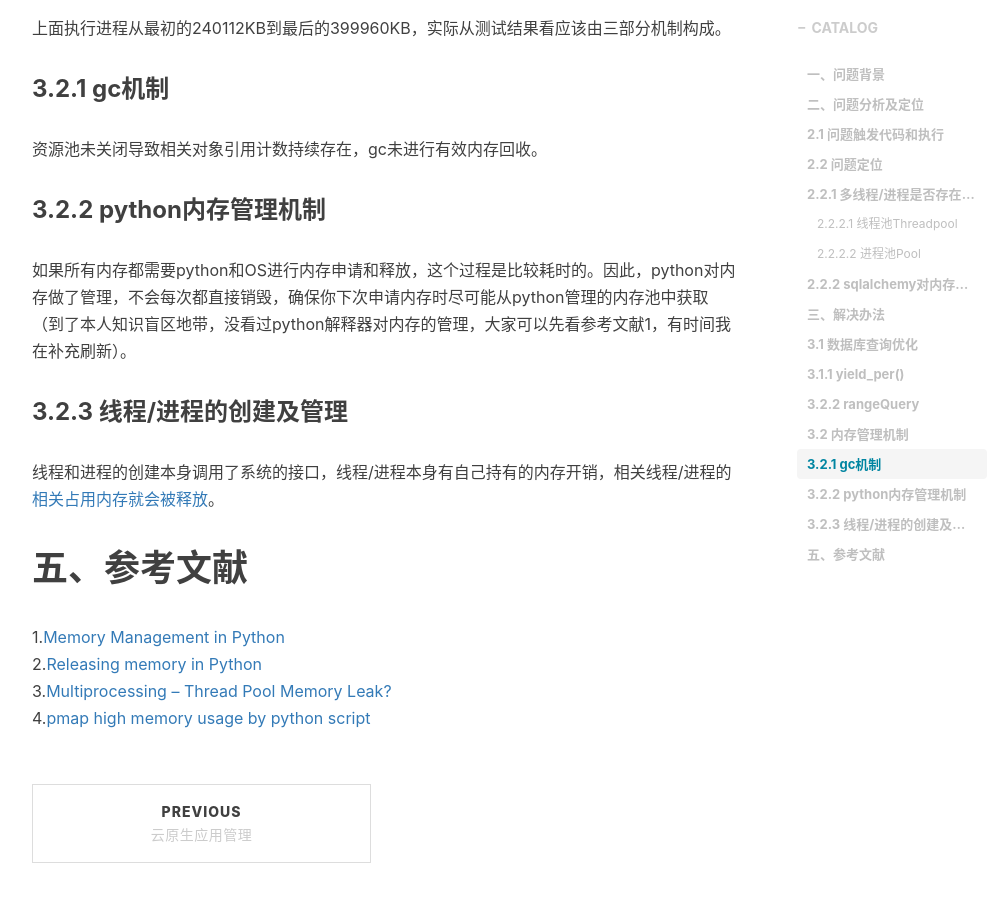
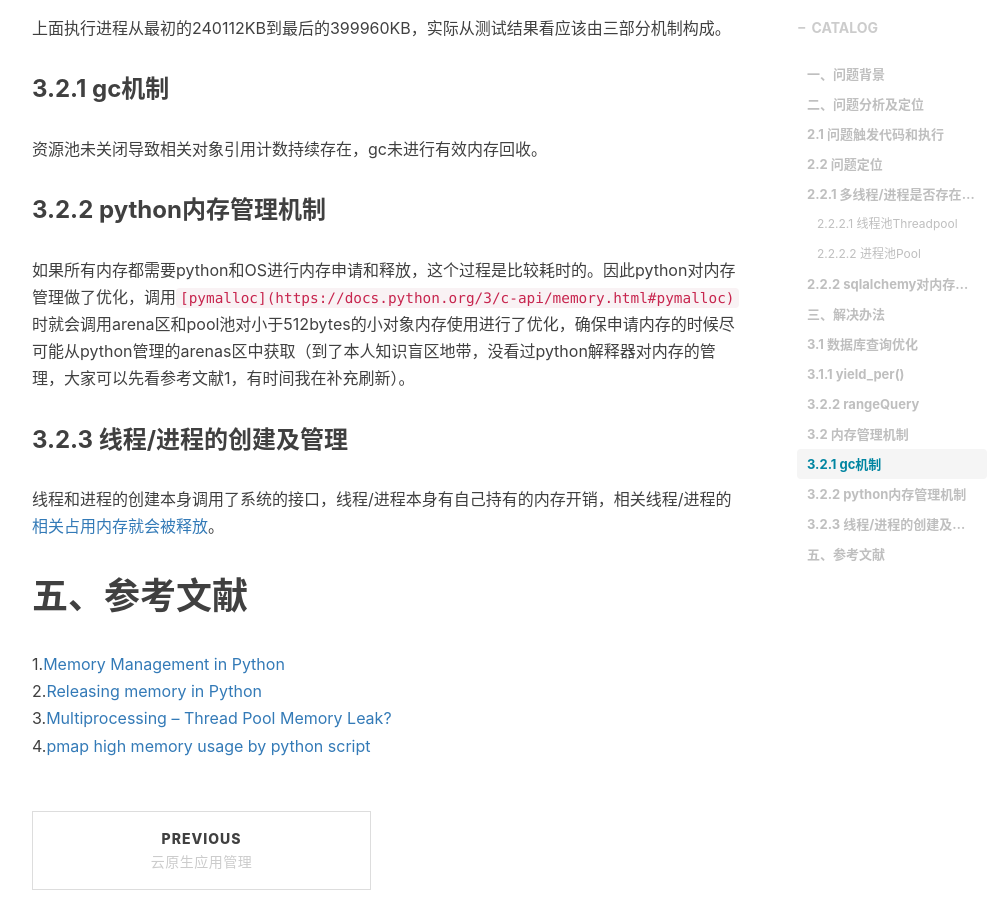
Before and after one commit to shihai1991/shihai1991.github.io, a Jekyll site: the page built from _posts/2022-09-20-multiprocessing-sqlalchemy.md, in a window 1280 px wide and 900 px high, scrolled down 6619 px. Shown: the whole window, without its empty margins (233-1238 px from the left). Built offline with Jekyll 4.4.1, drawn with Linux system fonts in a browser that asks for light colours; nearby versions of some CDN libraries; comment, search, counter and statistics services are not loaded.

Commit message:
Update 2022-09-20-multiprocessing-sqlalchemy.md

```diff
--- a/_posts/2022-09-20-multiprocessing-sqlalchemy.md
+++ b/_posts/2022-09-20-multiprocessing-sqlalchemy.md
@@ -222,7 +222,7 @@
 资源池未关闭导致相关对象引用计数持续存在，gc未进行有效内存回收。
 
 ### 3.2.2 python内存管理机制
-如果所有内存都需要python和OS进行内存申请和释放，这个过程是比较耗时的。因此，python对内存做了管理，不会每次都直接销毁，确保你下次申请内存时尽可能从python管理的内存池中获取（到了本人知识盲区地带，没看过python解释器对内存的管理，大家可以先看参考文献1，有时间我在补充刷新）。
+如果所有内存都需要python和OS进行内存申请和释放，这个过程是比较耗时的。因此python对内存管理做了优化，调用`[pymalloc](https://docs.python.org/3/c-api/memory.html#pymalloc)`时就会调用arena区和pool池对小于512bytes的小对象内存使用进行了优化，确保申请内存的时候尽可能从python管理的arenas区中获取（到了本人知识盲区地带，没看过python解释器对内存的管理，大家可以先看参考文献1，有时间我在补充刷新）。
 
 ### 3.2.3 线程/进程的创建及管理
 线程和进程的创建本身调用了系统的接口，线程/进程本身有自己持有的内存开销，相关线程/进程的[相关占用内存就会被释放](https://docs.python.org/3/library/multiprocessing.html#multiprocessing.pool.ThreadPool)。
```
